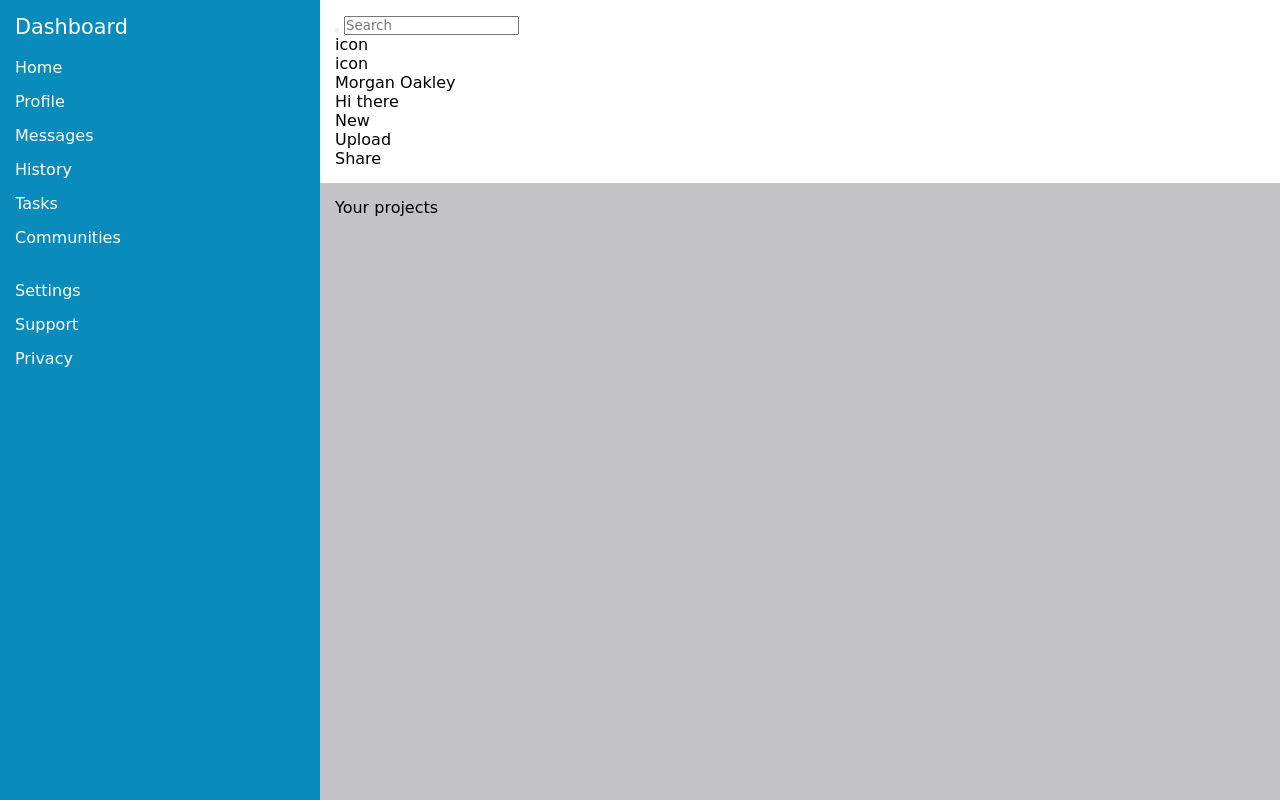
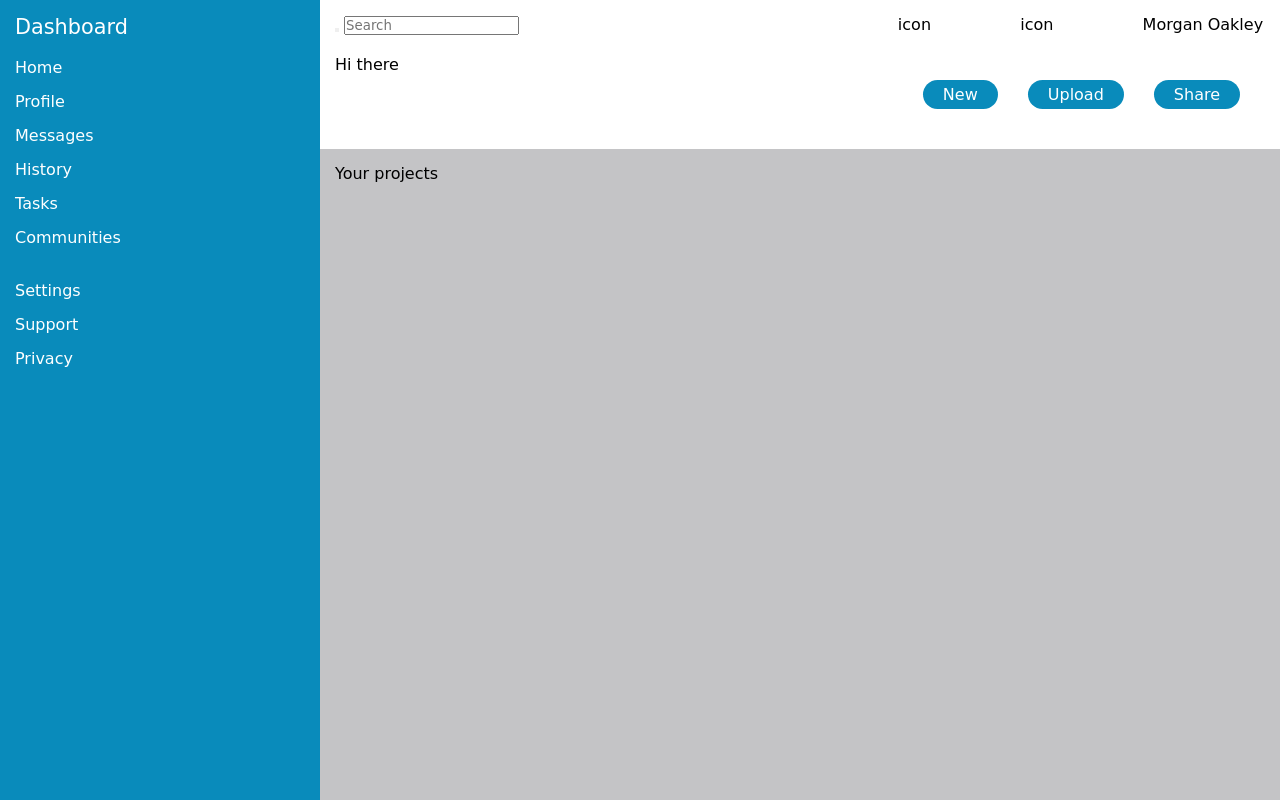
Before and after one commit to Fun-with-work/admin_dashboard, a plain HTML site: page index.html in a window 1280 px wide. Drawn offline with Linux system fonts and the light colour scheme.

Commit message:
add grid to header items

```diff
--- a/style.css
+++ b/style.css
@@ -37,6 +37,46 @@
     grid-column: 2 / 3;
     grid-row: 1 / 2;
     padding: 15px;
+    display: grid;
+    grid-template-columns: 2fr 1fr;
+    grid-template-rows: 1fr 2fr;
+}
+
+.search{
+    grid-column: 1 / 2;
+    grid-row: 1 / 2;
+}
+.search button i {
+    font-size: 18px;
+}
+
+.media-link {
+    grid-column: 2 / 3;
+    grid-row: 1 / 2;
+    display: grid;
+    grid-template-columns: repeat(3, 1fr);
+}
+
+.login-name {
+    grid-column: 1 / 2;
+    grid-row: 2 / 3;
+}
+
+.links {
+    grid-column: 2 / 3;
+    grid-row: 2 / 3;
+    color: white;
+    padding: 10px;
+    display: grid;
+    grid-template-columns: repeat(3, 1fr);
+}
+
+.links > div {
+    padding: 5px 20px 5px 20px;
+    margin: 15px;
+    background-color: rgb(9, 139, 187);
+    border-radius: 30px;
+
 }
 
 .main-content {
```
